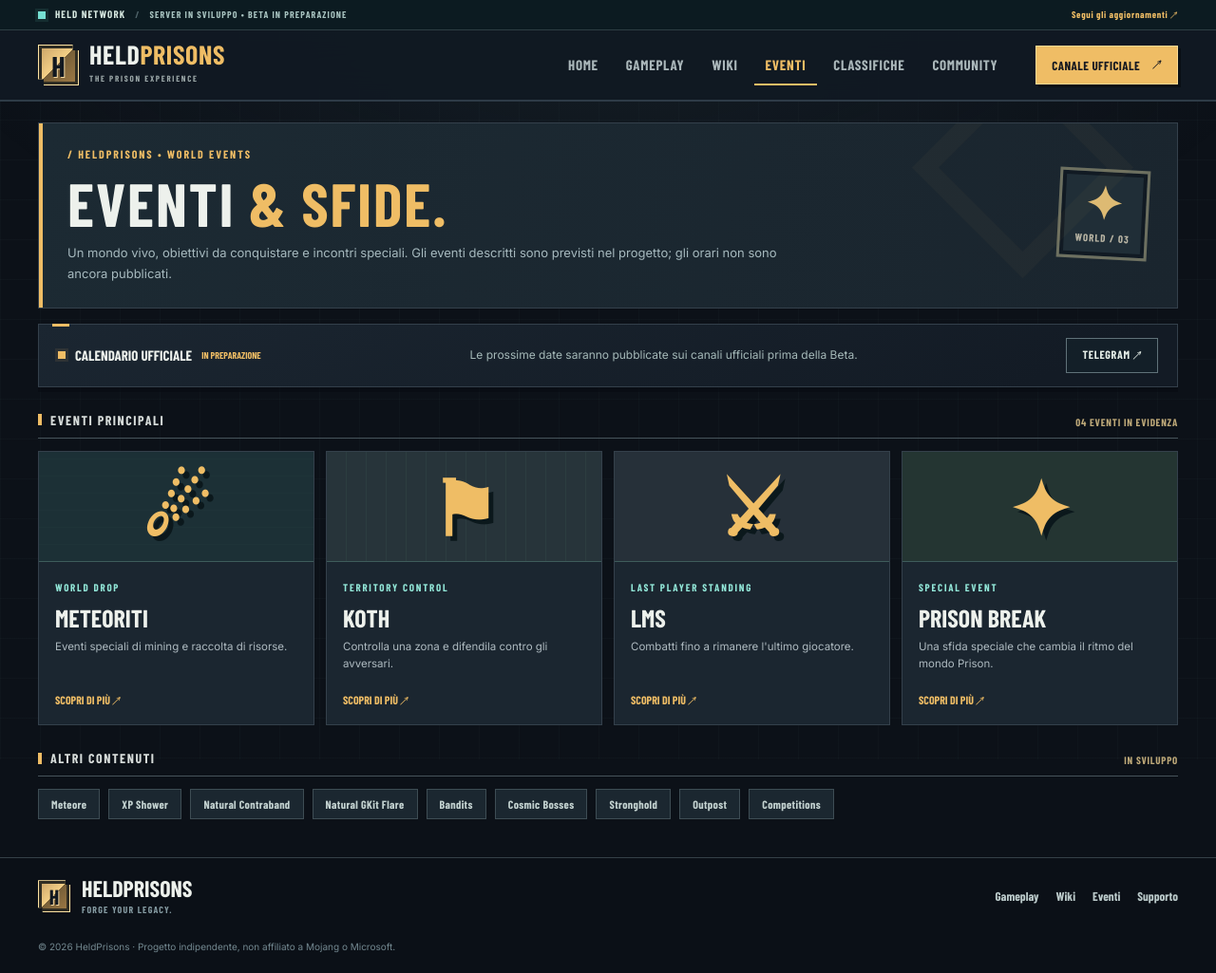
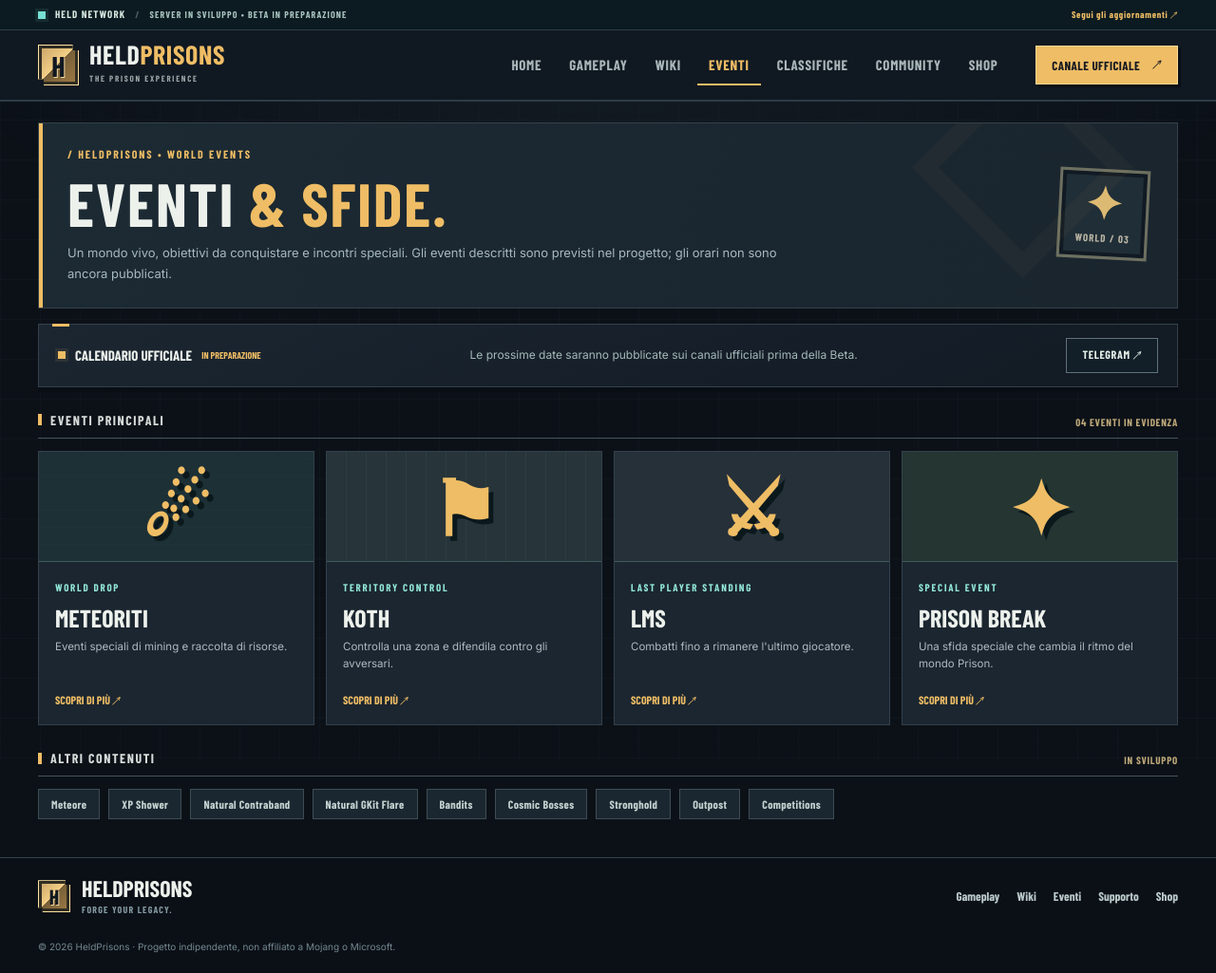
Before and after one commit to Alev03YT/HeldPrison, a plain HTML site: page eventi.html in a window 1280 px wide. Shown: the whole page at 95% size. Drawn offline with nearby package versions, Linux system fonts and the light colour scheme; a web font is replaced by a local one.

Commit message:
feat(shop): integrate shop navigation and storefront across portal

```diff
--- a/eventi.html
+++ b/eventi.html
@@ -4,7 +4,7 @@
 <div class="topline"><div class="wrap topline-inner"><span class="phase-dot"></span><strong>HELD NETWORK</strong><span class="topline-divider">/</span><span>SERVER IN SVILUPPO • BETA IN PREPARAZIONE</span><a href="community.html">Segui gli aggiornamenti <span aria-hidden="true">↗</span></a></div></div>
 <header class="header"><div class="wrap navline">
 <a href="index.html" class="logo" aria-label="HeldPrisons, pagina iniziale"><span class="logo-emblem" aria-hidden="true">H</span><span class="logo-name">HELD<span>PRISONS</span><small>THE PRISON EXPERIENCE</small></span></a>
-<nav id="primary-nav" class="navlinks" aria-label="Navigazione principale"><a href="index.html" >Home</a><a href="gameplay.html" >Gameplay</a><a href="wiki.html" >Wiki</a><a href="eventi.html" aria-current="page">Eventi</a><a href="classifiche.html" >Classifiche</a><a href="community.html" >Community</a></nav>
+<nav id="primary-nav" class="navlinks" aria-label="Navigazione principale"><a href="index.html" >Home</a><a href="gameplay.html" >Gameplay</a><a href="wiki.html" >Wiki</a><a href="eventi.html" aria-current="page">Eventi</a><a href="classifiche.html" >Classifiche</a><a href="community.html" >Community</a><a href="shop.html">Shop</a></nav>
 <div class="nav-actions"><a class="header-cta" href="https://t.me/CosmicPrisonsOG" target="_blank" rel="noopener noreferrer">CANALE UFFICIALE <span aria-hidden="true">↗</span></a><button type="button" class="menu-toggle" id="menu-toggle" aria-label="Apri il menu" aria-expanded="false" aria-controls="primary-nav"><span></span><span></span><span></span></button></div>
 </div></header>
 <main class="wrap site-main" id="main"><div class="page-heading page-heading--simple"><div class="page-heading-copy"><span class="overline">/ HELDPRISONS • WORLD EVENTS</span><h1>EVENTI <em>& SFIDE.</em></h1><p>Un mondo vivo, obiettivi da conquistare e incontri speciali. Gli eventi descritti sono previsti nel progetto; gli orari non sono ancora pubblicati.</p></div><div class="heading-stamp" aria-hidden="true">✦<small>WORLD / 03</small></div></div>
@@ -13,6 +13,6 @@
 <div class="event-cards"><article class="event-tile"><span class="event-art">☄</span><div class="event-tile-content"><span class="mini-kicker">WORLD DROP</span><h2>METEORITI</h2><p>Eventi speciali di mining e raccolta di risorse.</p><a href="wiki.html#events">SCOPRI DI PIÙ ↗</a></div></article><article class="event-tile"><span class="event-art">⚑</span><div class="event-tile-content"><span class="mini-kicker">TERRITORY CONTROL</span><h2>KOTH</h2><p>Controlla una zona e difendila contro gli avversari.</p><a href="wiki.html#koth">SCOPRI DI PIÙ ↗</a></div></article><article class="event-tile"><span class="event-art">⚔</span><div class="event-tile-content"><span class="mini-kicker">LAST PLAYER STANDING</span><h2>LMS</h2><p>Combatti fino a rimanere l'ultimo giocatore.</p><a href="wiki.html#pvp">SCOPRI DI PIÙ ↗</a></div></article><article class="event-tile"><span class="event-art">✦</span><div class="event-tile-content"><span class="mini-kicker">SPECIAL EVENT</span><h2>PRISON BREAK</h2><p>Una sfida speciale che cambia il ritmo del mondo Prison.</p><a href="wiki.html#events">SCOPRI DI PIÙ ↗</a></div></article></div>
 <div class="section-label"><span>ALTRI CONTENUTI</span><span>IN SVILUPPO</span></div>
 <div class="event-extra"><span>Meteore</span><span>XP Shower</span><span>Natural Contraband</span><span>Natural GKit Flare</span><span>Bandits</span><span>Cosmic Bosses</span><span>Stronghold</span><span>Outpost</span><span>Competitions</span></div></main>
-<footer class="footer"><div class="wrap footer-inner"><a href="index.html" class="footer-logo"><span class="logo-emblem mini" aria-hidden="true">H</span><span>HELDPRISONS<small>FORGE YOUR LEGACY.</small></span></a><div class="footer-nav"><a href="gameplay.html">Gameplay</a><a href="wiki.html">Wiki</a><a href="eventi.html">Eventi</a><a href="community.html">Supporto</a></div><p>© <span id="current-year">2026</span> HeldPrisons · Progetto indipendente, non affiliato a Mojang o Microsoft.</p></div></footer>
+<footer class="footer"><div class="wrap footer-inner"><a href="index.html" class="footer-logo"><span class="logo-emblem mini" aria-hidden="true">H</span><span>HELDPRISONS<small>FORGE YOUR LEGACY.</small></span></a><div class="footer-nav"><a href="gameplay.html">Gameplay</a><a href="wiki.html">Wiki</a><a href="eventi.html">Eventi</a><a href="community.html">Supporto</a><a href="shop.html">Shop</a></div><p>© <span id="current-year">2026</span> HeldPrisons · Progetto indipendente, non affiliato a Mojang o Microsoft.</p></div></footer>
 <div id="toast" class="toast" role="status" aria-live="polite"></div>
 </body></html>
```
